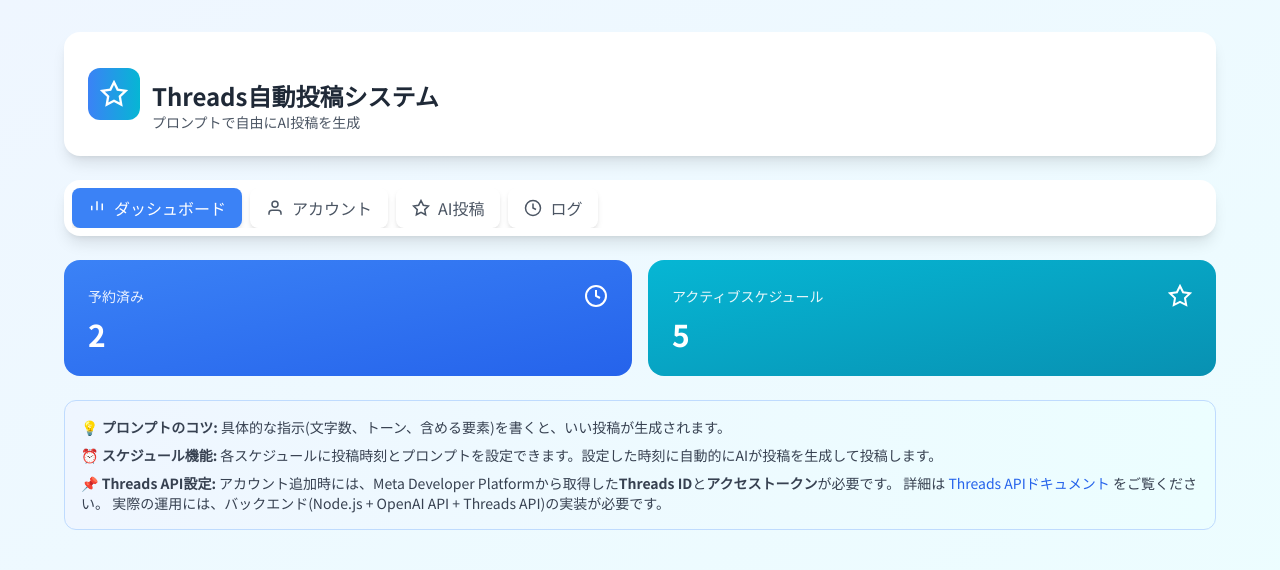
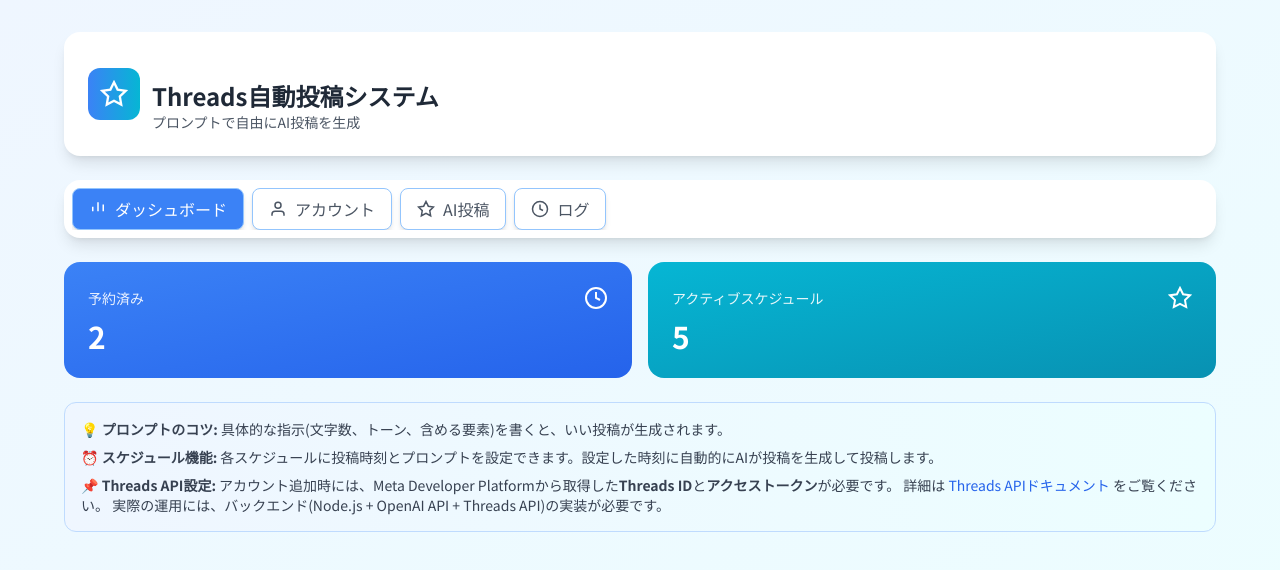
Before and after one commit to kayasite/my-ai-frontend, a React (Vite) app: page / in a window 1280 px wide. Shown: the top 570 px of the page. Built offline with nearby package versions, Linux system fonts and the light colour scheme.

Commit message:
💄 フロント更新: デザイン・UI調整・安定化

```diff
--- a/src/index.css
+++ b/src/index.css
@@ -11,7 +11,7 @@ h1 {
 }
 
 button {
-  @apply bg-blue-500 text-white px-4 py-2 rounded-lg shadow-md hover:bg-blue-600 transition;
+  @apply bg-white text-blue-600 px-4 py-2 rounded-lg shadow-md hover:bg-blue-500 hover:text-white transition border border-blue-300;
 }
 
 input, select {
```
